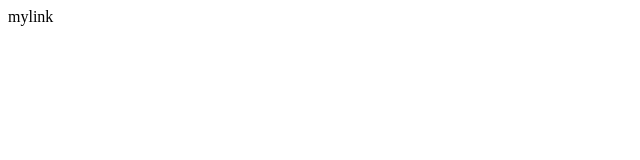
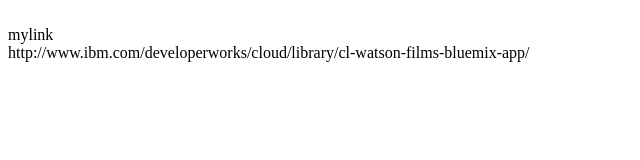
Before and after one commit to dukn/dukn.github.io.old, a plain HTML site: page mylink.html in a window 1280 px wide. Shown: the whole page, without its empty margins (0-640 px from the left). Drawn offline with Linux system fonts and the light colour scheme.

Commit message:
Update mylink.html

```diff
--- a/mylink.html
+++ b/mylink.html
@@ -1,3 +1,7 @@
 <body>
-mylink
+
+  <Br> mylink </Br>
+
+  http://www.ibm.com/developerworks/cloud/library/cl-watson-films-bluemix-app/
+
 </body>
```
